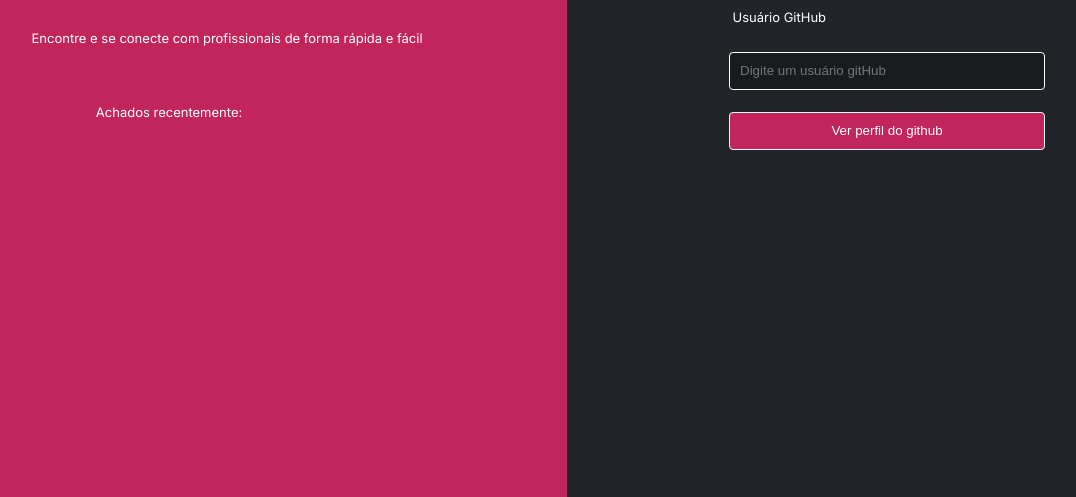
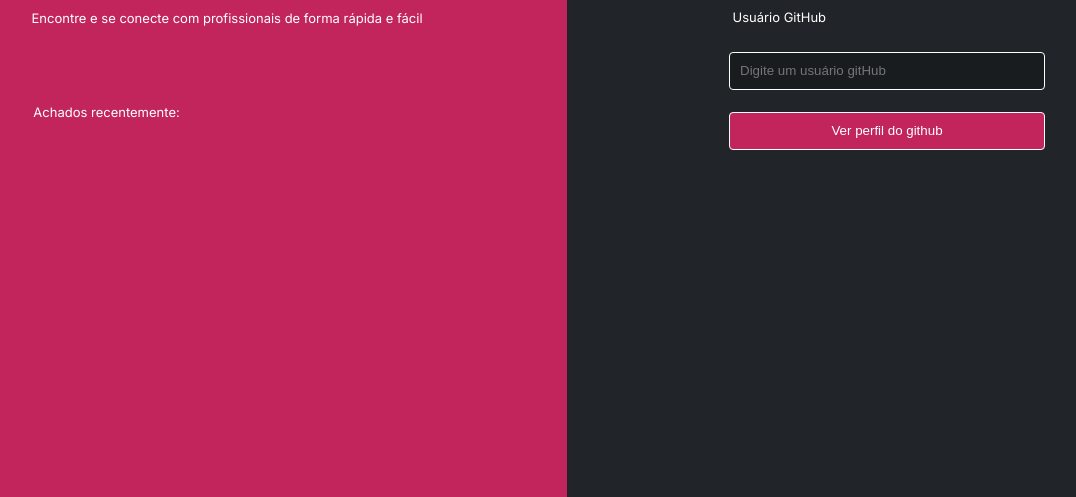
Before and after one commit to Kenzie-Academy-Brasil-Developers/gitSearchBase-JUorlando, a plain HTML site: page index.html in a window 1280 px wide. Shown: the part 342-839 px from the top of the page, without its empty margins (73-1149 px from the left). Drawn offline with Linux system fonts and the light colour scheme.

Commit message:
gitSearchBase-JUorlando

```diff
--- a/pages/home/index.css
+++ b/pages/home/index.css
@@ -42,13 +42,14 @@
 }
 
 .div-section-1{
-    width: 320px;
-    height: 44px;
+    width: 615px;
+    height: 85px;
     position: relative;
     right: 73px;
     display: flex;
     justify-content: center;
     align-items: center;
+    overflow: hidden;
 }
 
 .div-text{
@@ -56,8 +57,16 @@
 }
 
 .ul-card-section-1{
+    width: 135px;
+    height: 60px;
     list-style: none;
     padding-left: 10px;
+    display: flex;
+    justify-content: start;
+}
+
+.li-card-section-1{
+    width: 100px;
 }
 
 .img-section-1{
```
